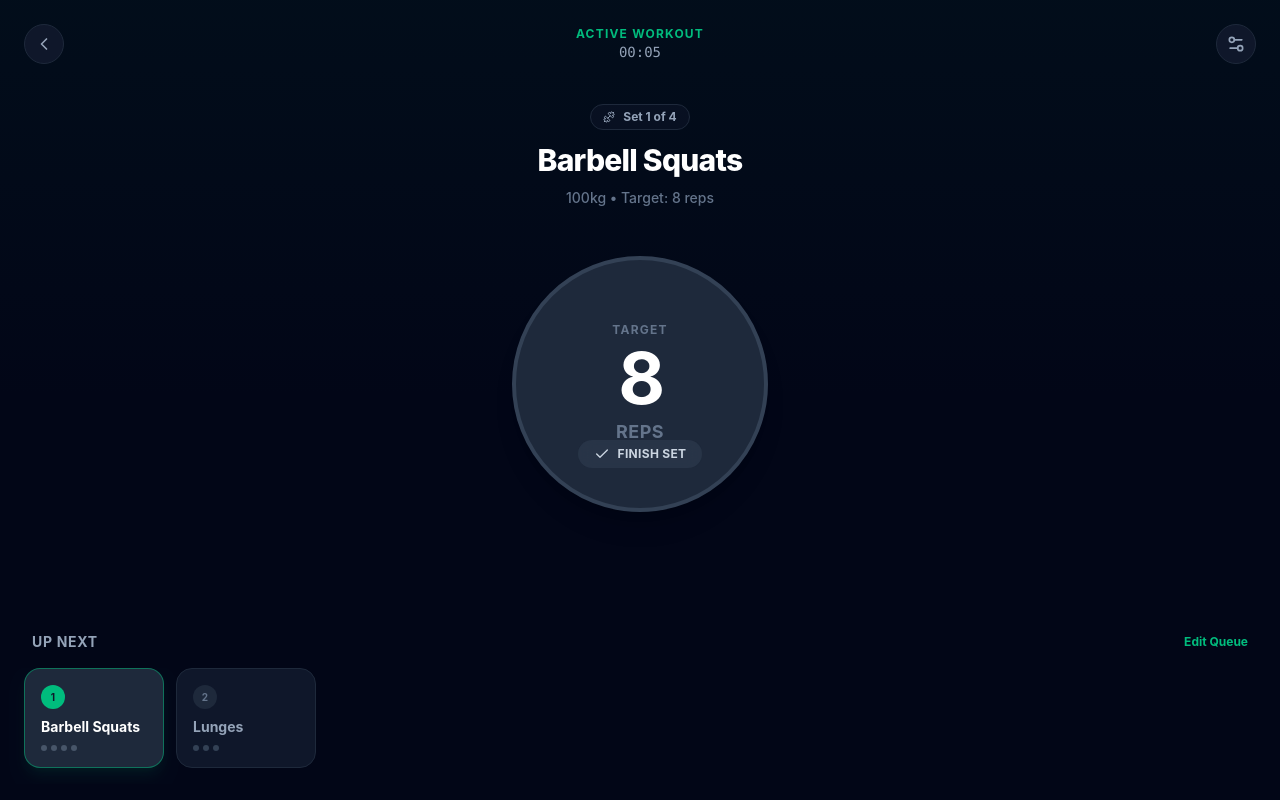
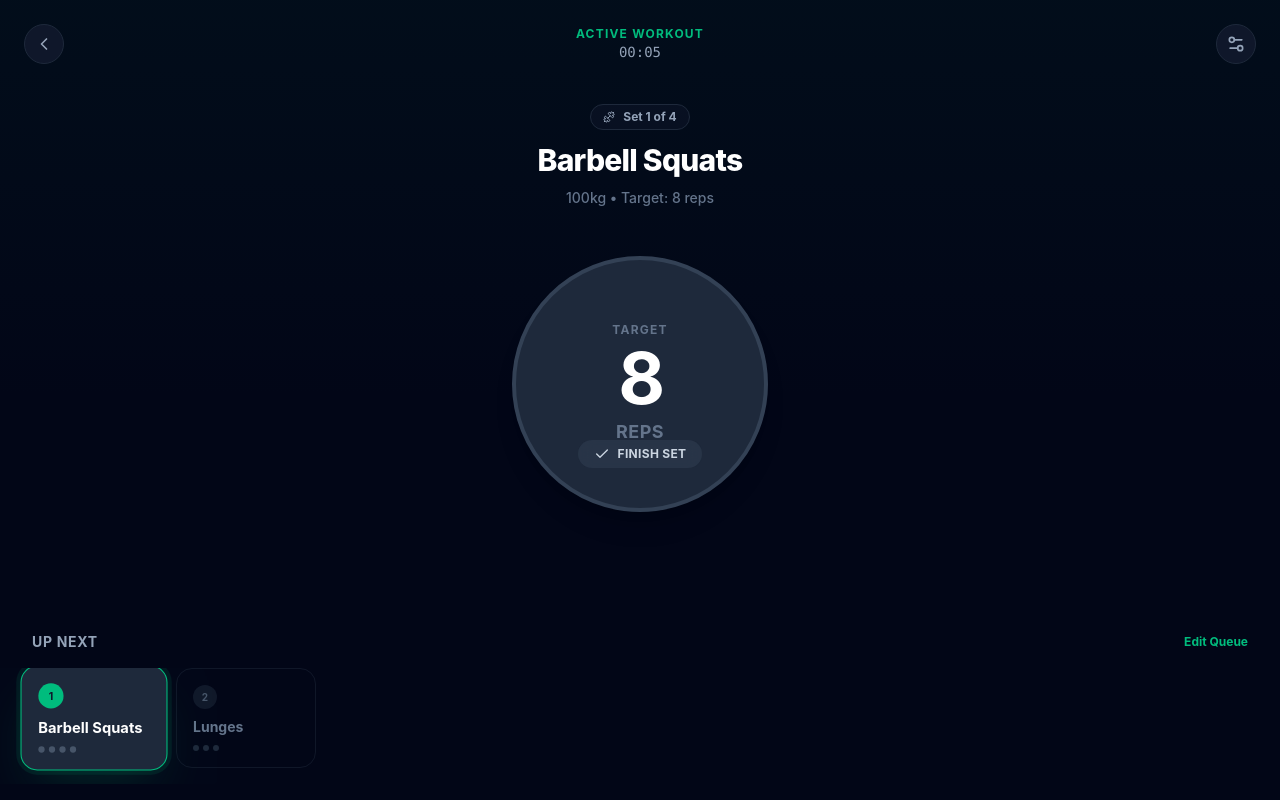
Before and after one commit to userj508/APP---SEGUIMIENTO--DEPORTE, a React (Vite) app: page /workout in a window 1280 px wide. Built offline with nearby package versions, Linux system fonts and the light colour scheme.

Commit message:
Refine Active Workout UI: Ghost vs Pop style

```diff
--- a/src/pages/ActiveWorkout.jsx
+++ b/src/pages/ActiveWorkout.jsx
@@ -186,22 +186,28 @@ const ActiveWorkout = () => {
                                     key={ex.id}
                                     onClick={() => setActiveExerciseIndex(idx)}
                                     className={clsx(
-                                        "min-w-[140px] p-4 rounded-2xl border transition-all cursor-pointer flex flex-col justify-between h-[100px]",
+                                        "min-w-[140px] p-4 rounded-2xl border transition-all duration-300 cursor-pointer flex flex-col justify-between h-[100px]",
                                         isActive
-                                            ? "bg-slate-800 border-emerald-500/50 shadow-lg shadow-emerald-900/20"
+                                            ? "bg-slate-800 border-emerald-500 ring-4 ring-emerald-500/10 shadow-2xl shadow-emerald-900/40 scale-105 z-10" // Active: POP
                                             : isDone
-                                                ? "bg-slate-900/50 border-slate-800 opacity-60"
-                                                : "bg-slate-900 border-slate-800 hover:border-slate-700"
+                                                ? "bg-transparent border-slate-800/50 opacity-40 grayscale" // Done: Recede
+                                                : "bg-transparent border-slate-800/50 hover:border-slate-700 hover:bg-slate-900/30" // Pending: Ghost
                                     )}
                                 >
                                     <div className="flex justify-between items-start mb-2">
-                                        <div className={clsx("w-6 h-6 rounded-full flex items-center justify-center text-[10px] font-bold", isActive ? "bg-emerald-500 text-slate-900" : "bg-slate-800 text-slate-500")}>
+                                        <div className={clsx(
+                                            "w-6 h-6 rounded-full flex items-center justify-center text-[10px] font-bold transition-colors",
+                                            isActive ? "bg-emerald-500 text-slate-900" : "bg-slate-800/50 text-slate-600"
+                                        )}>
                                             {idx + 1}
                                         </div>
                                         {isDone && <span className="text-[10px] font-bold text-emerald-500">DONE</span>}
                                     </div>
                                     <div>
-                                        <p className={clsx("text-sm font-bold truncate", isActive ? "text-white" : "text-slate-400")}>{ex.name}</p>
+                                        <p className={clsx(
+                                            "text-sm font-bold truncate transition-colors",
+                                            isActive ? "text-white" : "text-slate-500" // Dimmer text for pending
+                                        )}>{ex.name}</p>
                                         <div className="flex gap-1 mt-2">
                                             {ex.sets.map((s, i) => (
                                                 <div
@@ -212,7 +218,7 @@ const ActiveWorkout = () => {
                                                             ? "bg-emerald-500"
                                                             : isActive
                                                                 ? "bg-slate-600"
-                                                                : "bg-slate-700"
+                                                                : "bg-slate-800" // Very dark dots for pending
                                                     )}
                                                 />
                                             ))}
```
